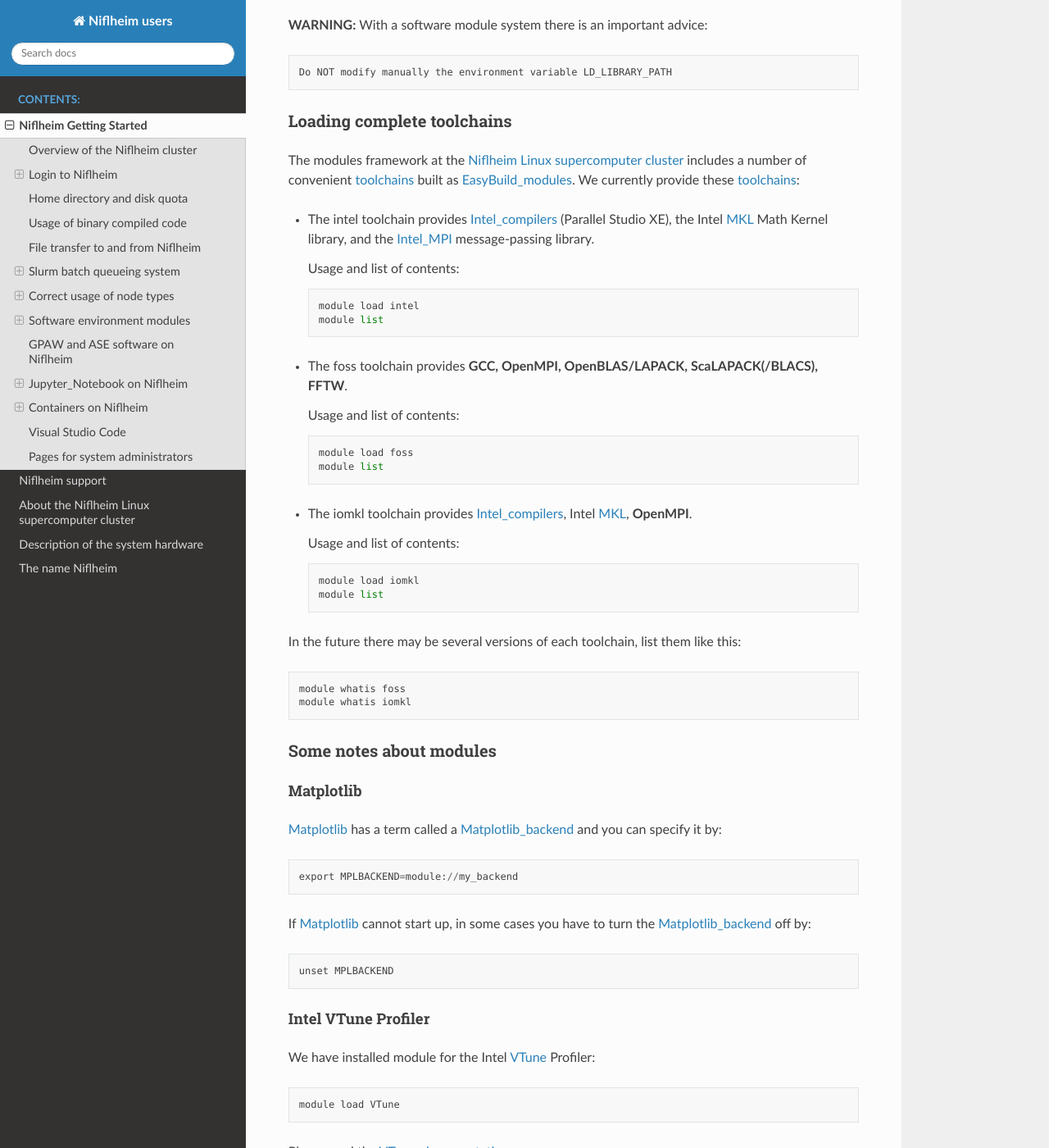
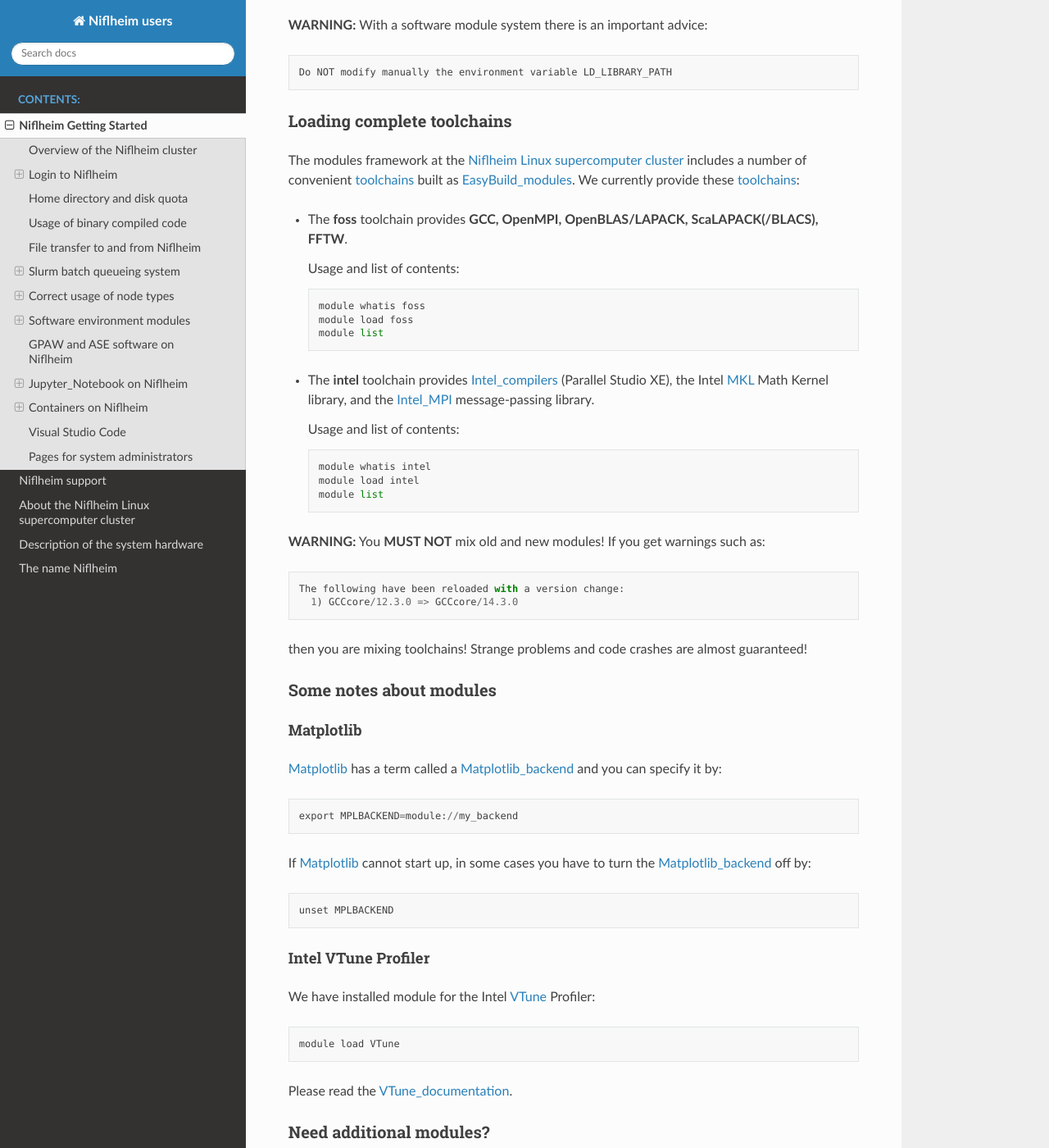
Before and after one commit to OleHolmNielsen/Niflheim_users, a Sphinx documentation site: the page built from docs/Niflheim_Getting_Started.rst, in a window 1280 px wide and 1400 px high, scrolled down 15709 px. Shown: the whole window at 82% size. Built offline with Sphinx 7.4.7 and the Read the Docs theme 3.1.0, drawn with Linux system fonts in a browser that asks for light colours.

Commit message:
Toolchain info updated

```diff
--- a/docs/Niflheim_Getting_Started.rst
+++ b/docs/Niflheim_Getting_Started.rst
@@ -793,31 +793,31 @@ Loading complete toolchains
 The modules framework at the :ref:`niflheim` includes a number of convenient toolchains_ built as EasyBuild_modules_.
 We currently provide these toolchains_:
 
-* The intel toolchain provides Intel_compilers_ (Parallel Studio XE), the Intel MKL_ Math Kernel library, and the Intel_MPI_ message-passing library.
+* The **foss** toolchain provides **GCC, OpenMPI, OpenBLAS/LAPACK, ScaLAPACK(/BLACS), FFTW**.
 
   Usage and list of contents::
 
+    module whatis foss
+    module load foss
+    module list
+
+* The **intel** toolchain provides Intel_compilers_ (Parallel Studio XE), the Intel MKL_ Math Kernel library, and the Intel_MPI_ message-passing library.
+
+  Usage and list of contents::
+
+    module whatis intel
     module load intel
     module list
 
-* The foss toolchain provides **GCC, OpenMPI, OpenBLAS/LAPACK, ScaLAPACK(/BLACS), FFTW**.
+**WARNING:**
+You **MUST NOT** mix old and new modules!
+If you get warnings such as::
 
-  Usage and list of contents::
+    The following have been reloaded with a version change:
+      1) GCCcore/12.3.0 => GCCcore/14.3.0
 
-    module load foss
-    module list
-
-* The iomkl toolchain provides Intel_compilers_, Intel MKL_, **OpenMPI**.
-
-  Usage and list of contents::
-
-    module load iomkl
-    module list
-
-In the future there may be several versions of each toolchain, list them like this::
-
-  module whatis foss
-  module whatis iomkl
+then you are mixing toolchains!
+Strange problems and code crashes are almost guaranteed!
 
 .. _toolchains: https://easybuild.readthedocs.io/en/latest/eb_list_toolchains.html
 .. _Intel_MPI: https://software.intel.com/en-us/mpi-library
```
